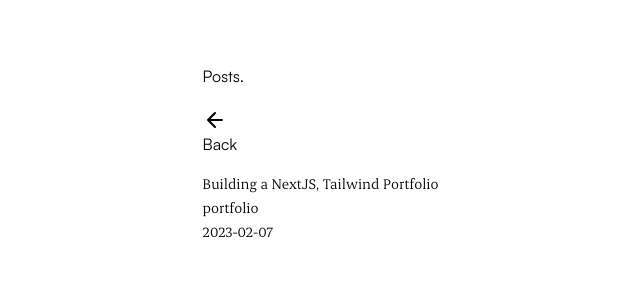
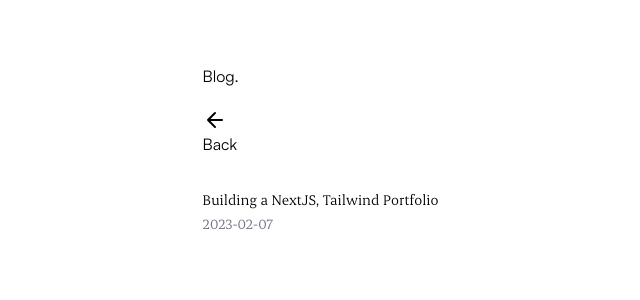
Before and after one commit to adeleke5140/portfolio-v2, a Next.js app: page /blog in a window 1280 px wide. Shown: the top 300 px of the page, without its empty margins (15-655 px from the left). Built offline with nearby package versions, Linux system fonts and the light colour scheme.

Commit message:
add link to individual blog posts

```diff
--- a/src/pages/blog/index.tsx
+++ b/src/pages/blog/index.tsx
@@ -1,6 +1,7 @@
 import { PageWrapper } from "@/components/pageWrapper";
 import { getSortedPostsData } from "@/lib/posts";
 import { GetStaticProps, InferGetStaticPropsType } from "next";
+import Link from "next/link";
 
 export type Post = {
   id: string;
@@ -11,16 +12,14 @@ const Index = ({
   allPostsData,
 }: InferGetStaticPropsType<typeof getStaticProps>) => {
   return (
-    <PageWrapper heading="Posts." path="/">
-      <section className="mt-4 font-erode h-screen">
+    <PageWrapper heading="Blog." path="/">
+      <section className="mt-8 font-erode h-screen">
         <ul>
           {allPostsData.map(({ id, date, title }) => (
             <li key={id}>
-              {title}
+              <Link href={`/blog/${id}`}>{title}</Link>
               <br />
-              {id}
-              <br />
-              {date}
+              <span className="text-gray-500">{date}</span>
             </li>
           ))}
         </ul>
```
